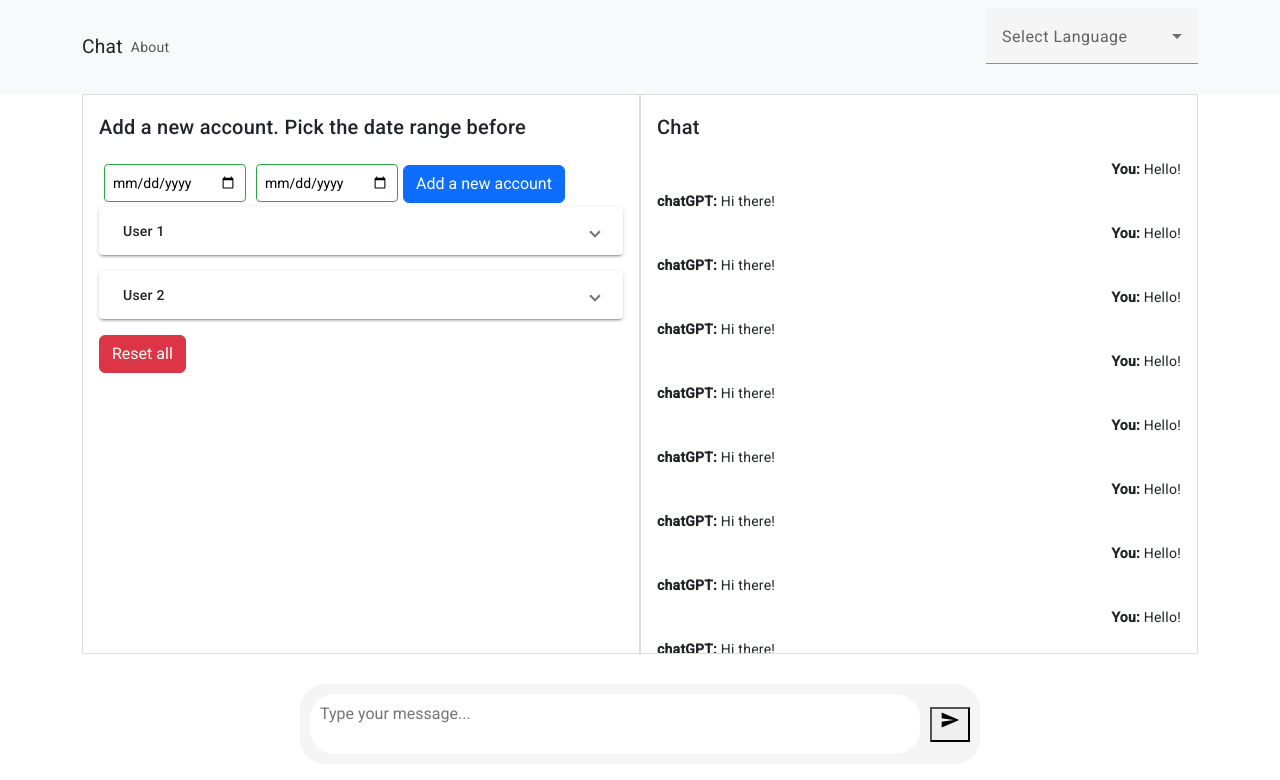
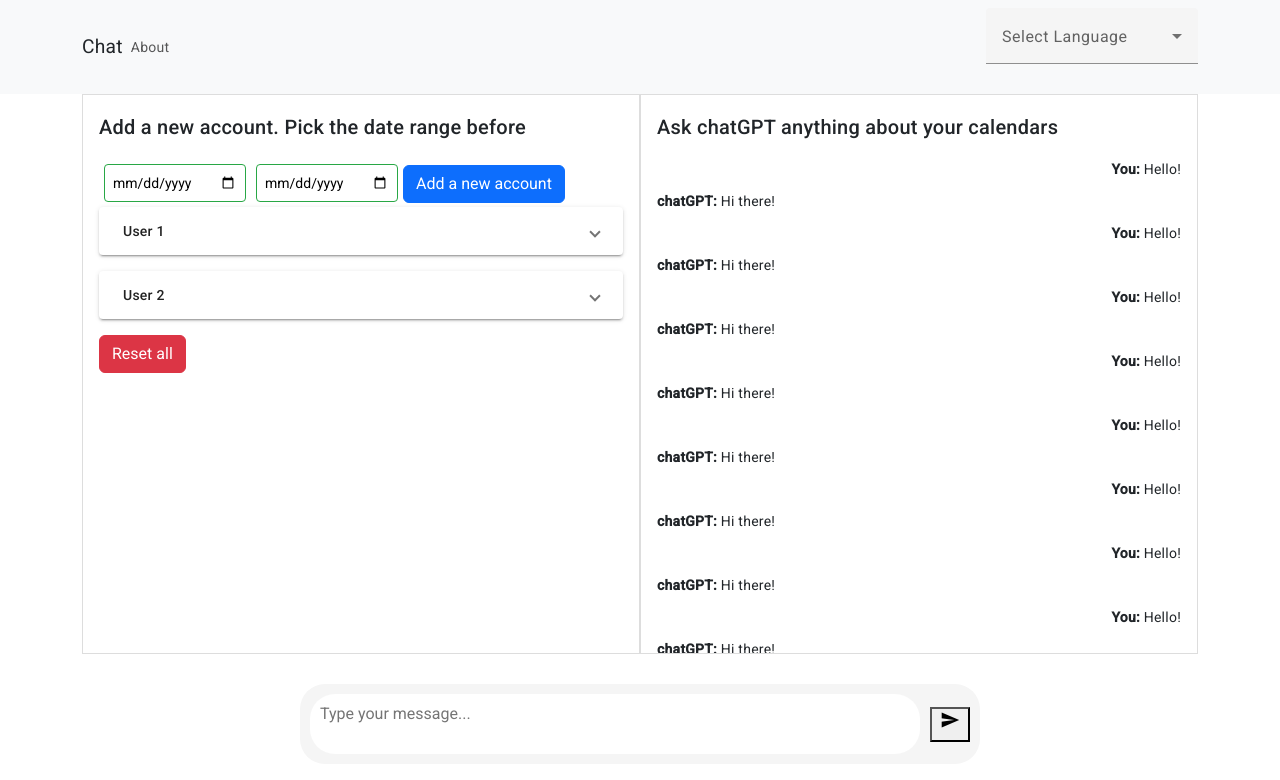
Before and after one commit to antoinebou12/VGCC_frontend, an Angular app in the folder vgcc_frontend/: page / in a window 1280 px wide. Shown: the top 780 px of the page. Built offline with nearby package versions, Linux system fonts and the light colour scheme.

Commit message:
modified titles

```diff
--- a/vgcc_frontend/src/app/landing-page/landing-page.component.html
+++ b/vgcc_frontend/src/app/landing-page/landing-page.component.html
@@ -19,7 +19,7 @@
     </div>
   </div>
   <div class="right-panel">
-    <h2>Chat</h2>
+    <h2>Ask chatGPT anything about your calendars</h2>
     <div class="chat-messages">
       <div *ngFor="let message of chatMessages" [ngClass]="{'sender-message': message.senderType === 'sender', 'receiver-message': message.senderType === 'receiver'}">
         <p><strong>{{ message.sender }}:</strong> {{ message.message }}</p>
```
